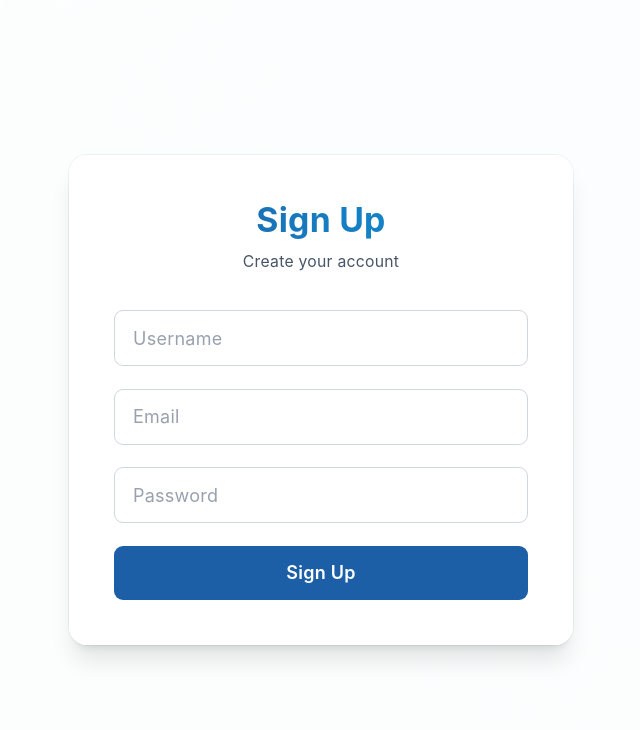
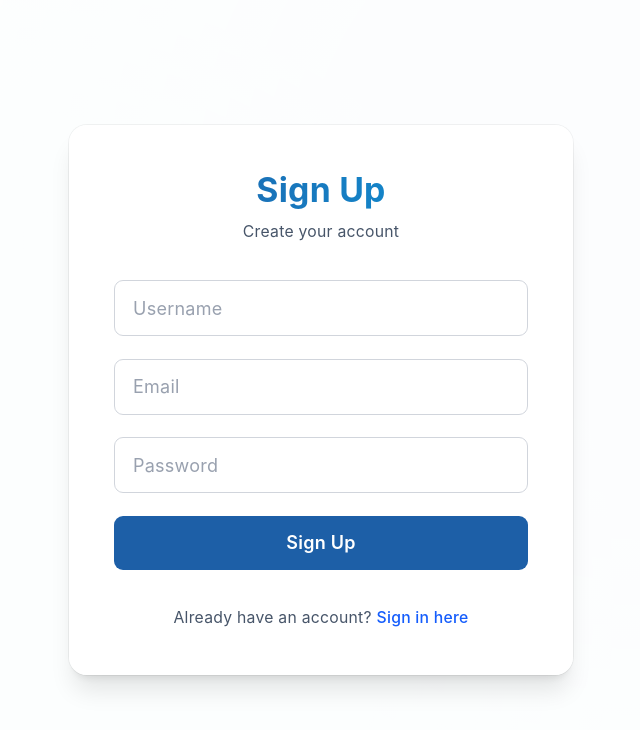
Before and after one commit to Simbo-Fekadu/pharmStore, a React (Vite) app in the folder frontend/: page /signup in a window 1280 px wide. Shown: the top 730 px of the page, without its empty margins (319-959 px from the left). Built offline with nearby package versions, Linux system fonts and the light colour scheme.

Commit message:
feat: Enhance CORS handling to allow Electron apps and improve error messages in SignIn and SignUp components

```diff
--- a/frontend/src/components/SignIn.jsx
+++ b/frontend/src/components/SignIn.jsx
@@ -52,11 +52,11 @@ const SignIn = () => {
           else navigate("/employee");
         }, 1000);
       } else {
-        setMessage(data.message || "Signin failed");
+        setMessage(data.message || `Signin failed (HTTP ${res.status})`);
         setIsError(true);
       }
-    } catch {
-      setMessage("Error connecting to server");
+    } catch (err) {
+      setMessage(`Error connecting to server: ${err?.message || "Network"}`);
       setIsError(true);
     }
   };
--- a/frontend/src/components/SignUp.jsx
+++ b/frontend/src/components/SignUp.jsx
@@ -118,6 +118,18 @@ const SignUp = () => {
             </div>
           )}
         </form>
+        {/* Additional responsive elements */}
+        <div className="mt-6 sm:mt-8 text-center">
+          <p className="text-xs sm:text-sm text-gray-500 dark:text-gray-400">
+            Already have an account?{" "}
+            <button
+              onClick={() => navigate("/signin")}
+              className="text-blue-600 hover:text-blue-700 font-medium transition duration-200"
+            >
+              Sign in here
+            </button>
+          </p>
+        </div>
       </div>
     </div>
   );
```
Also changed, not shown: frontend/package.json (+17 -7 lines), 1 other file (tests, documents, lock files or other folders).
